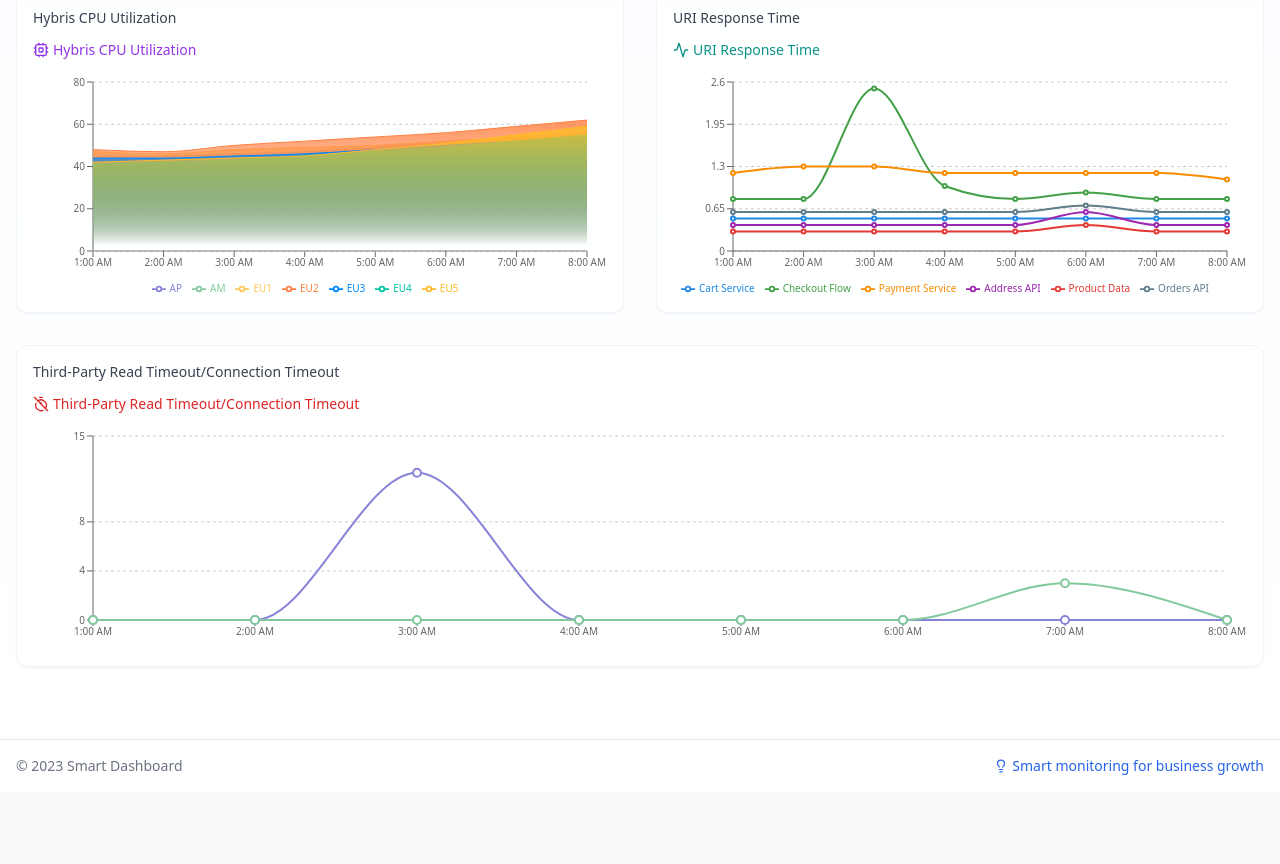
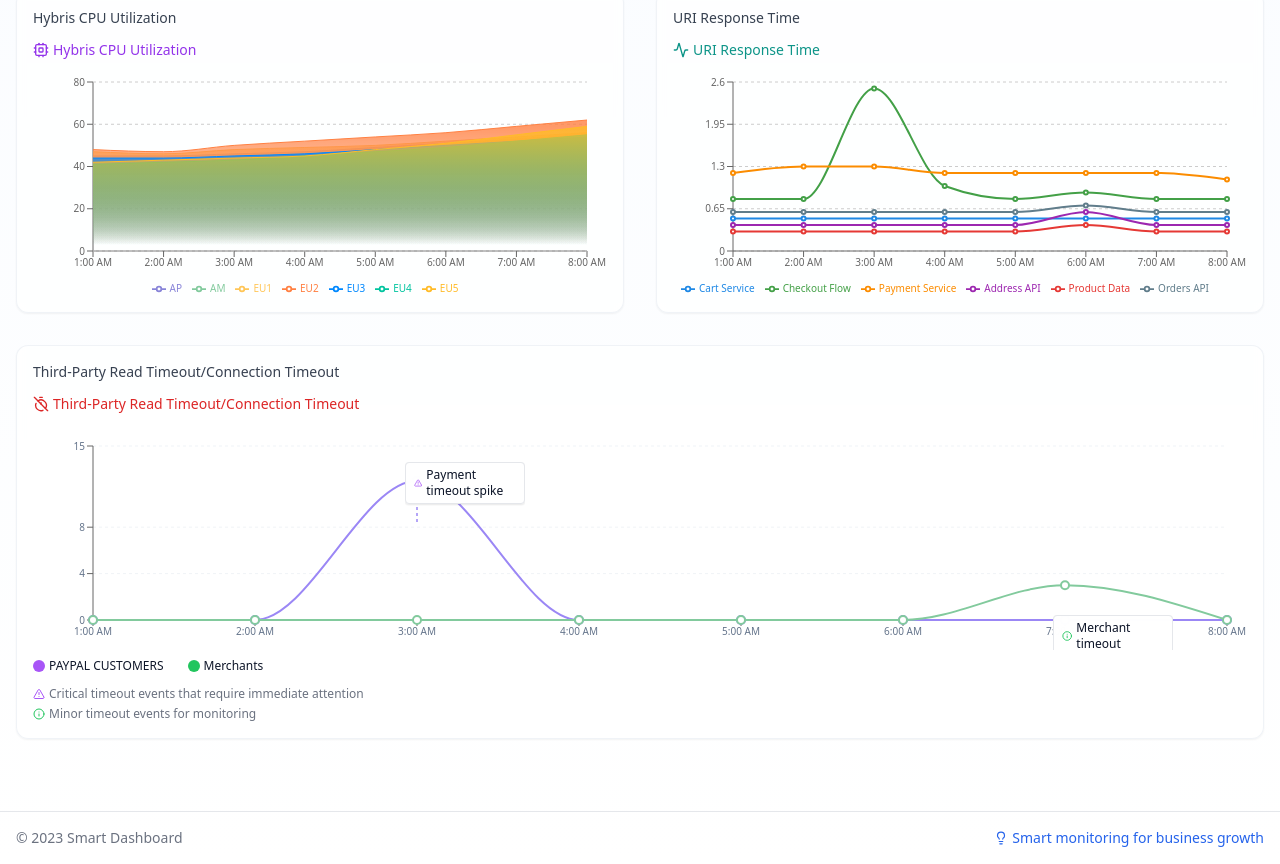
Before and after one commit to skawsh/smart-dashboard-harmony-64, a React (Vite) app: page / in a window 1280 px wide. Shown: the part 2332-3196 px from the top of the page. Before the commit the page ends 3124 px from the top, so only its background shows below. Built offline with nearby package versions, Linux system fonts and the light colour scheme.

Commit message:
Add notions to timeout graph
Adds notions to the Third-Party Read Timeout/Connection Timeout graph.

```diff
--- a/src/components/dashboard/ThirdPartyTimeout.tsx
+++ b/src/components/dashboard/ThirdPartyTimeout.tsx
@@ -1,21 +1,67 @@
 
 import React from 'react';
-import { TimerOffIcon } from 'lucide-react';
+import { TimerOffIcon, AlertTriangleIcon, InfoIcon } from 'lucide-react';
 import { Line, LineChart, CartesianGrid, ResponsiveContainer, Tooltip, XAxis, YAxis } from 'recharts';
+import { ChartContainer, ChartTooltip, ChartTooltipContent } from '@/components/ui/chart';
 
 // Create some dummy data that resembles the timeout chart in the image
 const timeoutData = [
   { time: '1:00 AM', payment: 0, merchant: 0 },
   { time: '2:00 AM', payment: 0, merchant: 0 },
-  { time: '3:00 AM', payment: 12, merchant: 0 },
+  { time: '3:00 AM', payment: 12, merchant: 0, annotation: 'Payment timeout spike' },
   { time: '4:00 AM', payment: 0, merchant: 0 },
   { time: '5:00 AM', payment: 0, merchant: 0 },
   { time: '6:00 AM', payment: 0, merchant: 0 },
-  { time: '7:00 AM', payment: 0, merchant: 3 },
+  { time: '7:00 AM', payment: 0, merchant: 3, annotation: 'Merchant timeout' },
   { time: '8:00 AM', payment: 0, merchant: 0 },
 ];
 
+// Chart configuration
+const chartConfig = {
+  payment: {
+    label: "PAYPAL CUSTOMERS",
+    color: "#9b87f5"
+  },
+  merchant: {
+    label: "Merchants",
+    color: "#82ca9d"
+  }
+};
+
 const ThirdPartyTimeout: React.FC = () => {
+  // Custom renderer for annotations
+  const renderCustomizedLabel = (props: any) => {
+    const { x, y, index } = props;
+    const data = timeoutData[index];
+
+    if (!data.annotation) return null;
+
+    // Only render annotations for points with values and annotations
+    if ((data.payment > 0 || data.merchant > 0) && data.annotation) {
+      const isPayment = data.payment > 0;
+      const yValue = isPayment ? data.payment : data.merchant;
+      const adjustedY = 300 - (yValue * 17); // Adjusting Y position based on chart scale
+
+      return (
+        <g>
+          <foreignObject x={x - 12} y={adjustedY - 60} width={120} height={50}>
+            <div className="flex items-center gap-1 px-2 py-1 bg-white/90 border border-gray-200 rounded shadow-sm text-xs">
+              {isPayment ? (
+                <AlertTriangleIcon size={12} className="text-purple-500" />
+              ) : (
+                <InfoIcon size={12} className="text-green-500" />
+              )}
+              <span className="font-medium">{data.annotation}</span>
+            </div>
+          </foreignObject>
+          <line x1={x} y1={adjustedY} x2={x} y2={adjustedY - 15} stroke={isPayment ? "#9b87f5" : "#82ca9d"} strokeWidth={1} strokeDasharray="3 3" />
+        </g>
+      );
+    }
+
+    return null;
+  };
+
   return (
     <div className="w-full">
       <div className="flex items-center gap-1 mb-3 text-red-600">
@@ -23,24 +69,37 @@ const ThirdPartyTimeout: React.FC = () => {
         <span className="text-sm font-medium">Third-Party Read Timeout/Connection Timeout</span>
       </div>
 
-      <div className="w-full h-56">
-        <ResponsiveContainer width="100%" height="100%">
+      <div className="w-full h-56 mb-2">
+        <ChartContainer
+          config={chartConfig}
+          className="w-full h-full"
+        >
           <LineChart
             data={timeoutData}
-            margin={{ top: 10, right: 20, left: 0, bottom: 0 }}
+            margin={{ top: 20, right: 20, left: 0, bottom: 0 }}
           >
             <CartesianGrid strokeDasharray="3 3" vertical={false} />
             <XAxis dataKey="time" tick={{ fontSize: 10 }} />
             <YAxis tick={{ fontSize: 10 }} domain={[0, 15]} />
-            <Tooltip contentStyle={{ fontSize: 12 }} />
+            <ChartTooltip
+              content={
+                <ChartTooltipContent
+                  formatter={(value, name) => [
+                    `${value} timeouts`,
+                    name === "payment" ? "PAYPAL CUSTOMERS" : "Merchants"
+                  ]}
+                />
+              }
+            />
             <Line
               type="monotone"
               dataKey="payment"
-              stroke="#8884d8"
+              stroke="#9b87f5"
               strokeWidth={2}
               dot={{ r: 4 }}
               activeDot={{ r: 6 }}
               name="PAYPAL CUSTOMERS"
+              label={renderCustomizedLabel}
             />
             <Line
               type="monotone"
@@ -50,9 +109,34 @@ const ThirdPartyTimeout: React.FC = () => {
               dot={{ r: 4 }}
               activeDot={{ r: 6 }}
               name="Merchants"
+              label={renderCustomizedLabel}
             />
           </LineChart>
-        </ResponsiveContainer>
+        </ChartContainer>
+      </div>
+
+      {/* Legend with explanation */}
+      <div className="flex flex-col gap-2">
+        <div className="flex items-center text-xs gap-2">
+          <div className="flex items-center gap-1">
+            <div className="w-3 h-3 rounded-full bg-purple-500"></div>
+            <span>PAYPAL CUSTOMERS</span>
+          </div>
+          <div className="flex items-center gap-1 ml-4">
+            <div className="w-3 h-3 rounded-full bg-green-500"></div>
+            <span>Merchants</span>
+          </div>
+        </div>
+        <div className="text-xs text-gray-500 mt-1">
+          <span className="flex items-center gap-1">
+            <AlertTriangleIcon size={12} className="text-purple-500" />
+            <span>Critical timeout events that require immediate attention</span>
+          </span>
+          <span className="flex items-center gap-1 mt-1">
+            <InfoIcon size={12} className="text-green-500" />
+            <span>Minor timeout events for monitoring</span>
+          </span>
+        </div>
       </div>
     </div>
   );
```
